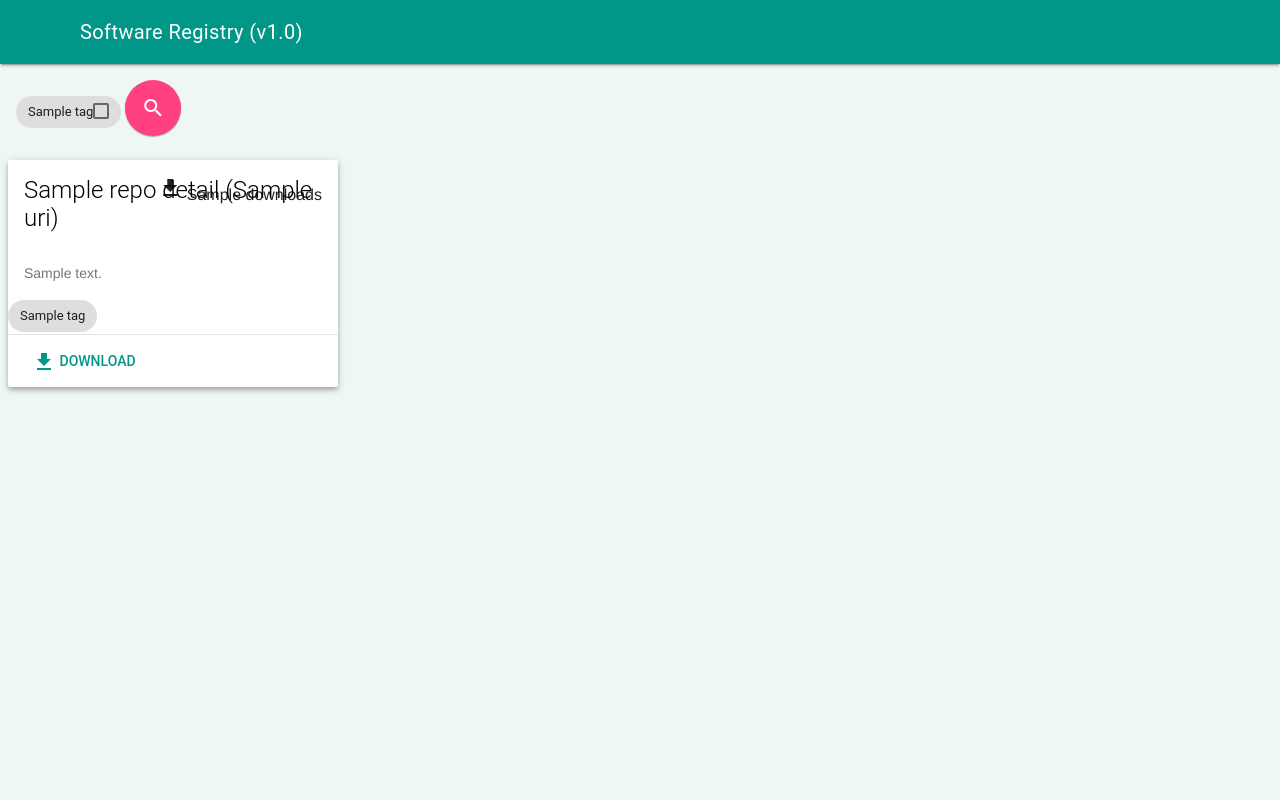
After one commit to DayDreamer3d/registry_project, a Flask app: template app/templates/index.html in a window 1280 px wide. The commit adds this page. Run offline with Flask 3, Linux system fonts and the light colour scheme; the template is opened without the code that fills it: most values are stand-ins (such as "Sample title", 1, 10 or a date in 2020); parts of the project's set-up code (start-up, migrations or seed data) failed here and were passed over.

Commit message:
Added basic frontend in material design.

```diff
--- a/app/run.py
+++ b/app/run.py
@@ -1,3 +1,4 @@
+import functools
 import flask
 import flask_nameko
 from urllib import parse
@@ -13,11 +14,34 @@ app.config['NAMEKO_AMQP_URI'] = config['NAMEKO_AMQP_URI']
 
 rpc.init_app(app)
 
+# TODO: use Blueprint for different routes
 
-# TODO: use cache here of redis
+
+def client_key_from_cookie(func):
+    @functools.wraps(func)
+    def wrapper(*args, **kwargs):
+        cookie_key = 'software-registry-client-key'
+        client_key = flask.request.cookies.get(cookie_key)
+        kwargs['client_key'] = client_key
+        return func(*args, **kwargs)
+    return wrapper
+
+
 @app.route('/', methods=['GET', 'POST'])
-def index():
-    return 'Yeah !!'
+@client_key_from_cookie
+@auth.validate_client
+def index(client_key=None):
+    response = flask.make_response('Test cookie: {}'.format(client_key))
+    if not client_key:
+        client_key = auth.add_client_key()
+
+    response = flask.make_response(
+        flask.render_template('index.html', tags=tags, repos=repos)
+    )
+
+    response.set_cookie('software-registry-client-key', client_key)
+
+    return response
 
 
 @app.route('/api', methods=['GET'])
@@ -28,6 +52,7 @@ def api_home():
         '{}-url'.format(resource): '{}/{}'.format(api_home_url, resource)
         for resource in resources
     }
+    response['client-key-url'] = '{}/auth/client-key'.format(flask.url_for('api_home'))
     return flask.jsonify(response)
 
 
@@ -102,7 +127,6 @@ def add_tag():
     try:
         name = flask.request.get_json(force=True)
     except Exception as e:
-        # TODO: log exception
         response = {
             'error': 'malformed request',
             'message': 'Request body is not json serialisable. Use a json object with name field e.g. {"name": "tag name"}',
@@ -154,7 +178,6 @@ def add_repo():
     try:
         repo = flask.request.get_json(force=True)
     except Exception as e:
-        # TODO: log exception
         keys_str = ', '.join(required_keys)
         response = {
             'error': 'malformed request',
--- a/app/static/css/app.css
+++ b/app/static/css/app.css
@@ -1,71 +1,3 @@
-* {
-    margin: 0px;
-    padding: 0px;
-
-    -webkit-box-sizing: border-box;
-    -moz-box-sizing: border-box;
-    -o-box-sizing: border-box;
-    -ms-box-sizing: border-box;
-    box-sizing: border-box;
+body {
+    background-color: #eff7f6;
 }
-
-body {
-    max-width: 620px;
-    margin: 0 auto;
-    background-color: #90a4ae;
-}
-
-.app-bar {
-    background-color: #00897b;
-    height: 100px;
-}
-
-.app-bar > h1 {
-    padding-left: 16px;
-    padding-top: 30px;
-}
-
-.app-bar > h2 {
-    padding-top: 58px;
-}
-
-.tag {
-    height: 40px;
-    border-bottom: solid #ccd4d7 1px;
-}
-
-.tag > h3 {
-    margin-top: 10px;
-    margin-left: 16px;
-}
-
-h1  {
-    color: #fff;
-}
-
-h2  {
-    color: #fff;
-}
-
-nav {
-    background-color: #546e7a;
-    min-height: 500px;
-    color: #ccd4d7;
-}
-
-.col-1 { width: 8.33%; }
-.col-2 { width: 16.66%; }
-.col-3 { width: 25%; }
-.col-4 { width: 33.33%; }
-.col-5 { width: 41.66%; }
-.col-6 { width: 50%; }
-.col-7 { width: 58.33%; }
-.col-8 { width: 66.66%; }
-.col-9 { width: 75%; }
-.col-10 { width: 83.33%; }
-.col-11 { width: 91.66%; }
-.row {
-    width: 100%;
-    display: flex;
-    flex-wrap: wrap;
-}
--- /dev/null
+++ b/app/templates/base.html
@@ -0,0 +1,33 @@
+<!DOCTYPE html>
+<html>
+
+<head>
+    <title>Software Registry | v1.0</title>
+    <meta charset="utf-8">
+    <meta http-equiv="X-UA-Compatible" content="IE=edge">
+    <meta name="viewport" content="width=device-width, initial-scale=1">
+    <link href="https://fonts.googleapis.com/icon?family=Material+Icons" rel="stylesheet">
+    <link rel="stylesheet" href="https://code.getmdl.io/1.3.0/material.teal-pink.min.css" />
+    <link rel="stylesheet" type="text/css" href="{{ url_for('static', filename='css/app.css') }}">
+</head>
+
+<body>
+
+<div class = "mdl-layout mdl-js-layout mdl-layout--fixed-header">
+
+    <header class = "mdl-layout__header">
+        <div class = "mdl-layout__header-row">
+           <span class = "mdl-layout-title">Software Registry (v1.0)</span>
+        </div>
+    </header>
+
+{% block main_body -%}
+{% endblock -%}
+
+</div>
+
+<script defer src="https://code.getmdl.io/1.3.0/material.min.js"></script>
+<script type="text/javascript" src="{{ url_for('static', filename='js/app.js') }}"></script>
+</body>
+
+</html>
--- /dev/null
+++ b/app/templates/index.html
@@ -0,0 +1,35 @@
+{% extends "base.html" -%}
+{% import "macros/repo.html" as repo -%}
+
+{% block main_body -%}
+
+<main class = "mdl-layout__content">
+
+<div class="mdl-grid">
+
+    <div class = "mdl-cell mdl-cell--12-col">
+        {% for name in tags -%}
+        <span class="mdl-chip mdl-chip--deletable">
+            <span class="mdl-chip__text">{{ name }}</span>
+            <label class="mdl-checkbox mdl-js-checkbox mdl-js-ripple-effect" for="list-checkbox-{{ loop.index }}">
+              <input type="checkbox" id="list-checkbox-{{ loop.index }}" class="mdl-checkbox__input"/>
+            </label>
+        </span>
+        {% endfor -%}
+        <button class="mdl-button mdl-js-button mdl-button--fab mdl-js-ripple-effect mdl-button--colored">
+            <i class = "material-icons">search</i>
+        </button>
+    </div>
+
+</div>
+
+<div class="mdl-grid">
+    {% for repo_detail in repos -%}
+        {% call repo.card(repo_detail) -%}
+        {% endcall -%}
+    {% endfor -%}
+</div>
+
+</main>
+
+{% endblock -%}
--- /dev/null
+++ b/app/templates/macros/repo.html
@@ -0,0 +1,31 @@
+{% macro card(r) -%}
+<div class = "wide-card mdl-card mdl-shadow--4dp">
+    <div class = "mdl-card__title">
+        <h2 class = "mdl-card__title-text">{{ r['name'] }} ({{ r['uri'] }})</h2>
+    </div>
+    <div class = "mdl-card__supporting-text">
+        {{ r['description'] }}
+    </div>
+    <div>
+        {% for name in r['tags'] -%}
+        <span class="mdl-chip">
+            <span class="mdl-chip__text">{{ name }}</span>
+        </span>
+        {% endfor -%}
+    </div>
+    <div class = "mdl-card__actions mdl-card--border">
+    <a class = "mdl-button mdl-button--colored mdl-js-button mdl-js-ripple-effect">
+        <i class = "material-icons">file_download</i>
+        DOWNLOAD
+    </a>
+    </div>
+
+    <div class = "mdl-card__menu">
+    <span>
+      <i class = "material-icons">file_download</i>
+    </span>
+    <span>{{ r['downloads'] }}</span>
+    </div>
+</div>
+{{ caller() -}}
+{% endmacro -%}
```
Also changed, not shown: app/_utils/auth.py (+9 -2 lines), app/static/css/material.css (deleted, +0 -19 lines).
